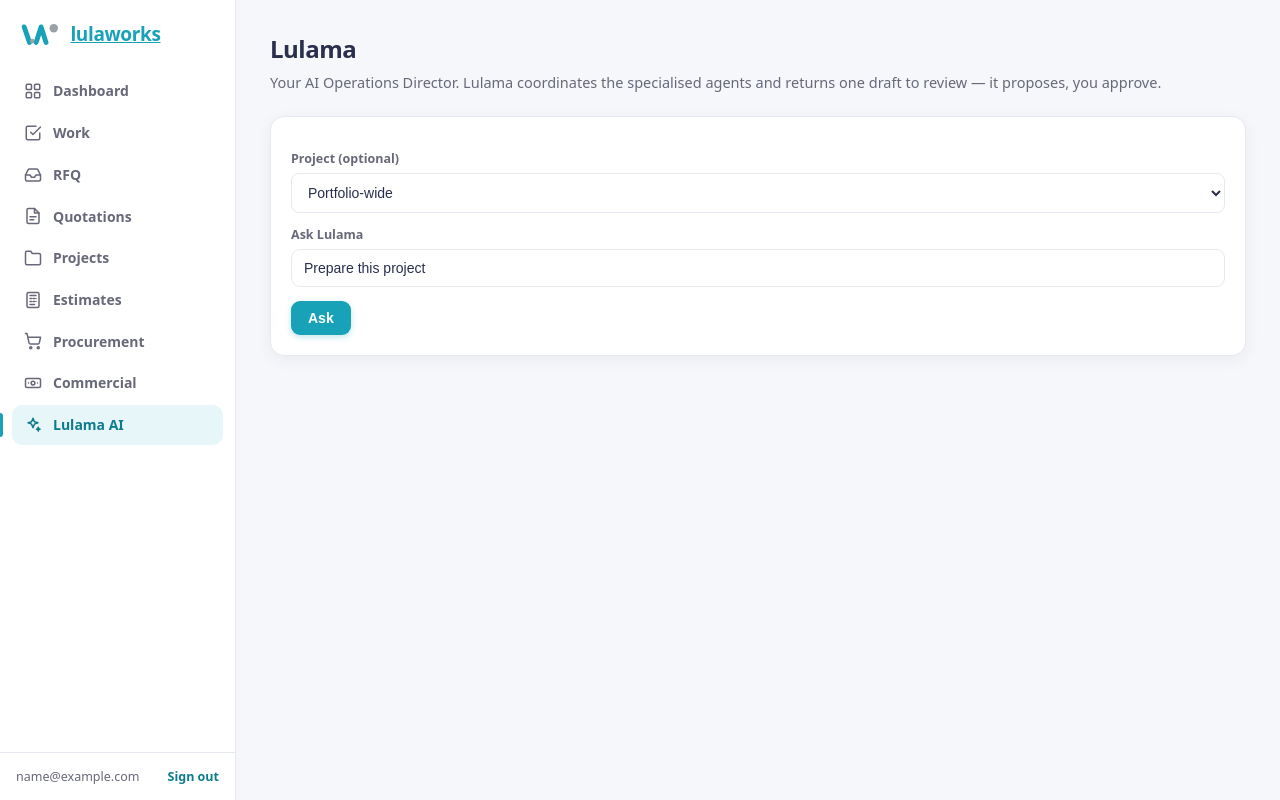
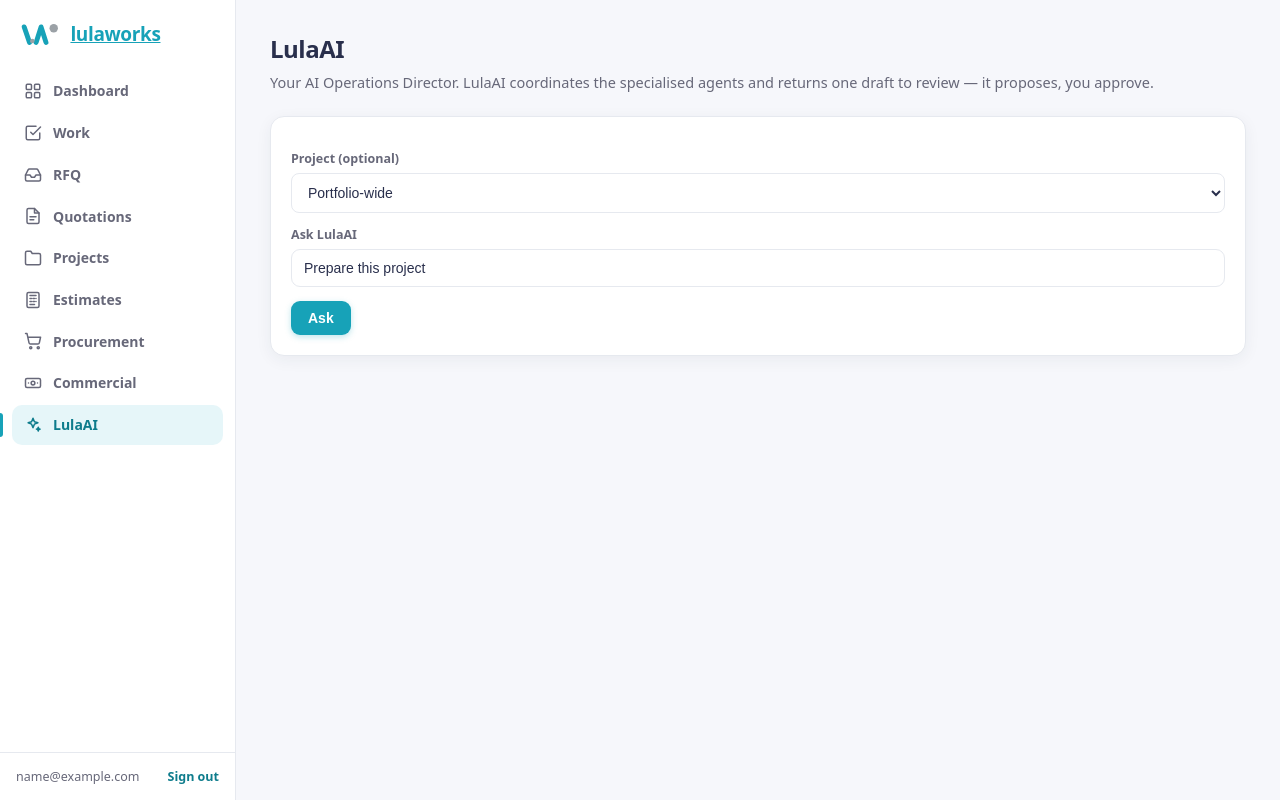
Before and after one commit to lulamadigital-code/lulaworks-platform, a Django app: page /lulama/ in a window 1280 px wide. Run offline with Django 5.2, Linux system fonts and the light colour scheme; a user stored in the database is signed in; tables that the repository leaves empty hold one stand-in row (values such as "Sample post"); parts of the project's set-up code (start-up, migrations or seed data) failed here and were passed over.

Commit message:
Rename AI to 'LulaAI' in the manager web (nav + page + copy)
User-facing label change only: 'Lulama AI' -> 'LulaAI' in the sidebar nav, and
the AI page heading/copy/ask-label. Internal orchestrator id ('lulama' agent,
routes, tests) unchanged, so nothing breaks.

Co-Authored-By: Claude Opus 4.8 <noreply@anthropic.com>

```diff
--- a/backend/apps/web/templates/web/base.html
+++ b/backend/apps/web/templates/web/base.html
@@ -128,7 +128,7 @@
       {% include "web/_navlink.html" with url='web:estimates' key='estimates' label='Estimates' icon='calc' %}
       {% include "web/_navlink.html" with url='web:purchase_orders' key='procurement' label='Procurement' icon='cart' %}
       {% if perms_money %}{% include "web/_navlink.html" with url='web:commercial' key='commercial' label='Commercial' icon='cash' %}{% endif %}
-      {% include "web/_navlink.html" with url='web:lulama' key='lulama' label='Lulama AI' icon='spark' %}
+      {% include "web/_navlink.html" with url='web:lulama' key='lulama' label='LulaAI' icon='spark' %}
     </nav>
     <div class="side-foot">
       <span class="who">{{ user.email }}</span>
--- a/backend/apps/web/templates/web/lulama.html
+++ b/backend/apps/web/templates/web/lulama.html
@@ -1,8 +1,8 @@
 {% extends "web/base.html" %}
-{% block title %}Lulama{% endblock %}
+{% block title %}LulaAI{% endblock %}
 {% block content %}
-<h1>Lulama</h1>
-<p class="sub">Your AI Operations Director. Lulama coordinates the specialised agents
+<h1>LulaAI</h1>
+<p class="sub">Your AI Operations Director. LulaAI coordinates the specialised agents
   and returns one draft to review — it proposes, you approve.</p>
 
 <div class="card">
@@ -16,7 +16,7 @@
         {{ p.number }} · {{ p.client_name }}</option>
       {% endfor %}
     </select>
-    <label>Ask Lulama</label>
+    <label>Ask LulaAI</label>
     <input type="text" name="request" value="{{ request_text }}">
     <button class="btn" type="submit" style="margin-top:14px;">Ask</button>
   </form>
@@ -55,7 +55,7 @@
     {% else %}<span class="chip">advisory</span>{% endif %}
   </div>
   {% endfor %}
-  <p class="muted" style="margin:4px 0 0; font-size:12px;">Lulama never executes these — a human approves them.</p>
+  <p class="muted" style="margin:4px 0 0; font-size:12px;">LulaAI never executes these — a human approves them.</p>
 </div>
 {% endif %}
 
```
